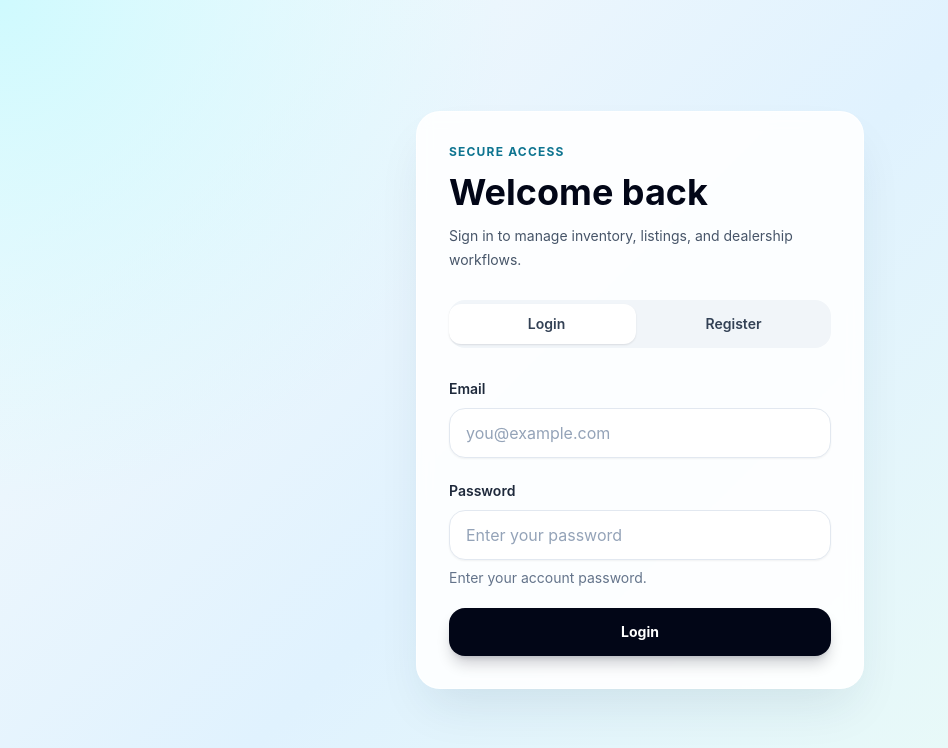
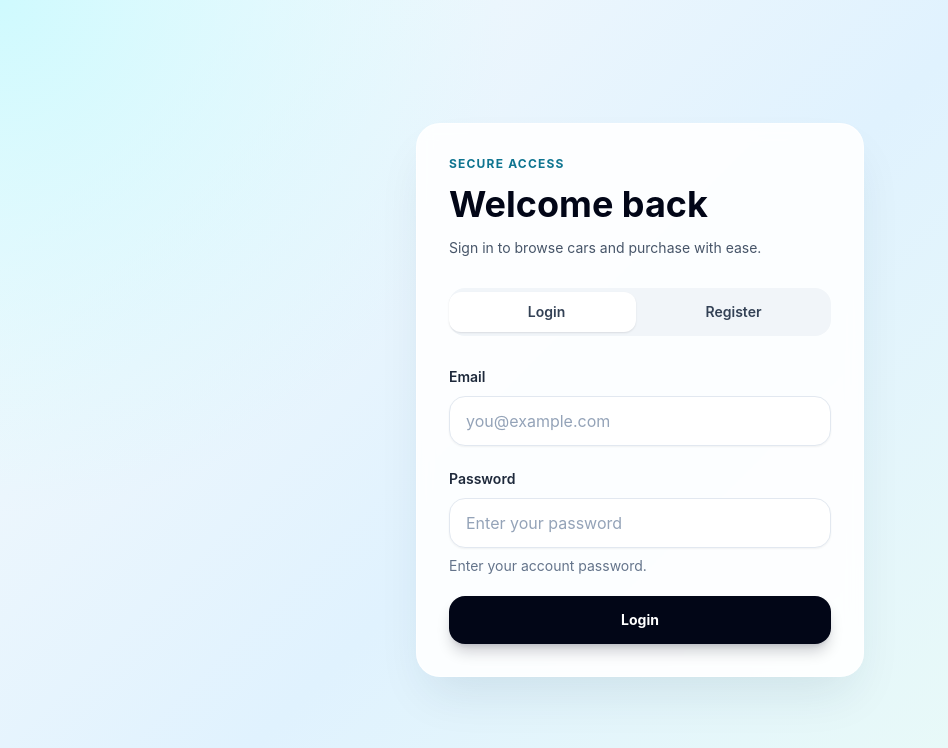
Before and after one commit to Atharva0418/car-dealership-api, a React (Vite) app in the folder frontend/: page / in a window 1280 px wide. Shown: the top 748 px of the page, without its empty margins (0-948 px from the left). Built offline with nearby package versions, Linux system fonts and the light colour scheme.

Commit message:
fix: change description on login page and set profile to production.

```diff
--- a/frontend/src/features/auth/components/AuthPage.tsx
+++ b/frontend/src/features/auth/components/AuthPage.tsx
@@ -16,7 +16,7 @@ const modeContent = {
   login: {
     heading: 'Welcome back',
     eyebrow: 'Secure access',
-    description: 'Sign in to manage inventory, listings, and dealership workflows.',
+    description: 'Sign in to browse cars and purchase with ease.',
     button: 'Login',
     loading: 'Signing in...',
   },
```
Also changed, not shown: 1 other file (tests, documents, lock files or other folders).
